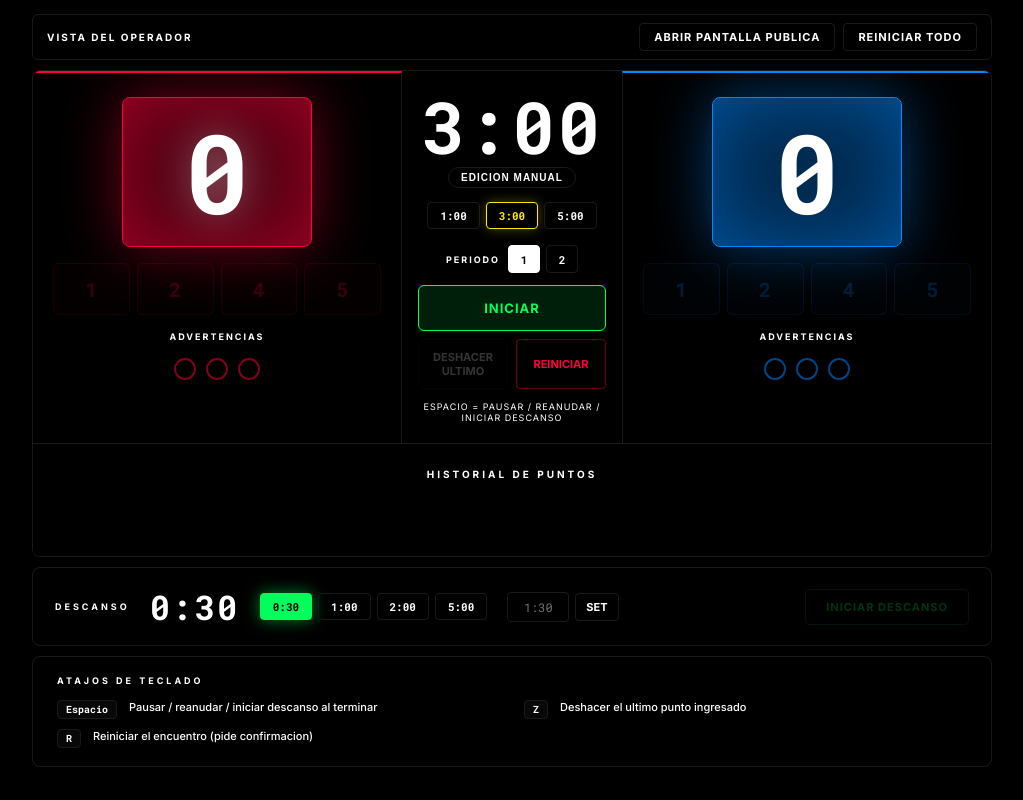
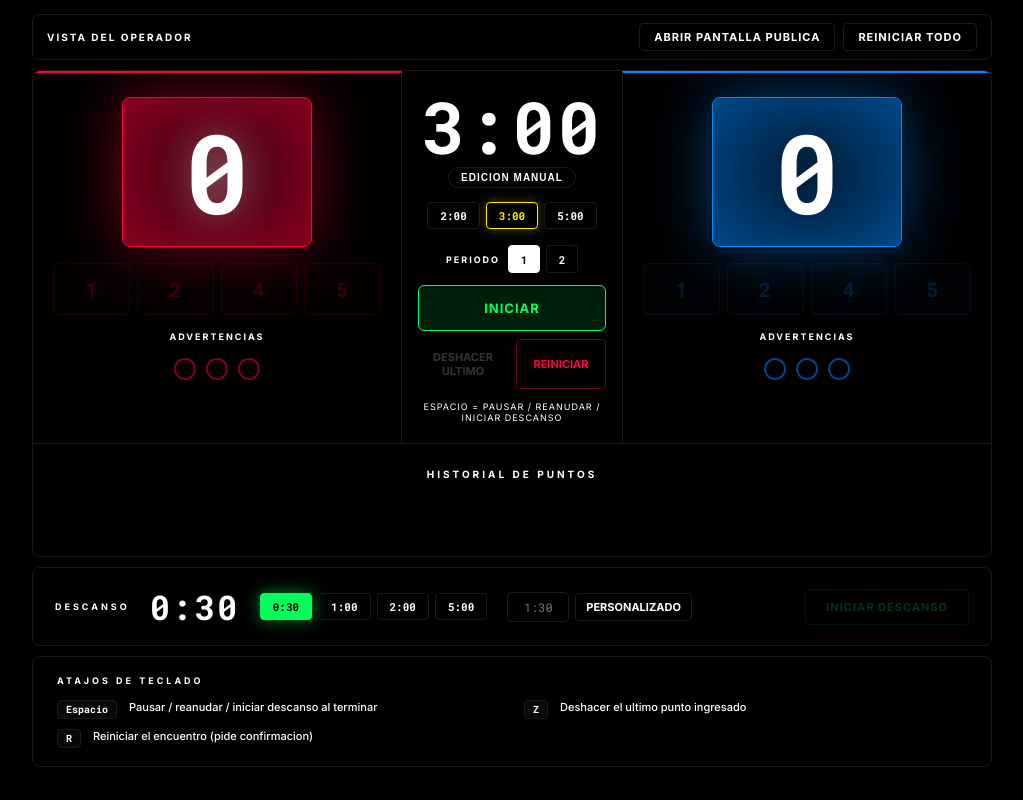
Before and after one commit to iKennedy55/scoreboard, a plain HTML site: page scoreboard_operador.html in a window 1280 px wide. Shown: the whole page, without its empty margins (128-1151 px from the left). Drawn offline with Linux system fonts and the light colour scheme.

Commit message:
style: apply manual adjustments

```diff
--- a/scoreboard_operador.html
+++ b/scoreboard_operador.html
@@ -281,7 +281,7 @@
             background: rgba(0, 136, 255, 0.30);
             border-color: #0088ff;
             box-shadow: inset 0 0 80px rgba(0, 136, 255, 0.45), 0 0 60px rgba(0, 136, 255, 0.45);
-
+            text-shadow: 0 0 40px rgba(0, 0, 0, 0.4);
         }
 
         /* Botones de puntos */
@@ -1080,7 +1080,7 @@
                 <button class="btn-edit-time" id="btn-edit-time" onclick="promptEditTime()">EDICION MANUAL</button>
             </div>
             <div class="time-selector">
-                <button class="time-btn" onclick="setTime(60,this)">1:00</button>
+                <button class="time-btn" onclick="setTime(120,this)">2:00</button>
                 <button class="time-btn active" onclick="setTime(180,this)">3:00</button>
                 <button class="time-btn" onclick="setTime(300,this)">5:00</button>
             </div>
@@ -1136,7 +1136,7 @@
         </div>
         <div class="ds-custom">
             <input type="text" id="ds-custom-input" placeholder="1:30" maxlength="5" oninput="maskTime(this)" />
-            <button class="ds-set" onclick="setDescansoCustom()">Set</button>
+            <button class="ds-set" onclick="setDescansoCustom()">Personalizado</button>
         </div>
         <button class="btn-descanso" id="btn-descanso" onclick="toggleDescanso()">Iniciar descanso</button>
     </div>
```
